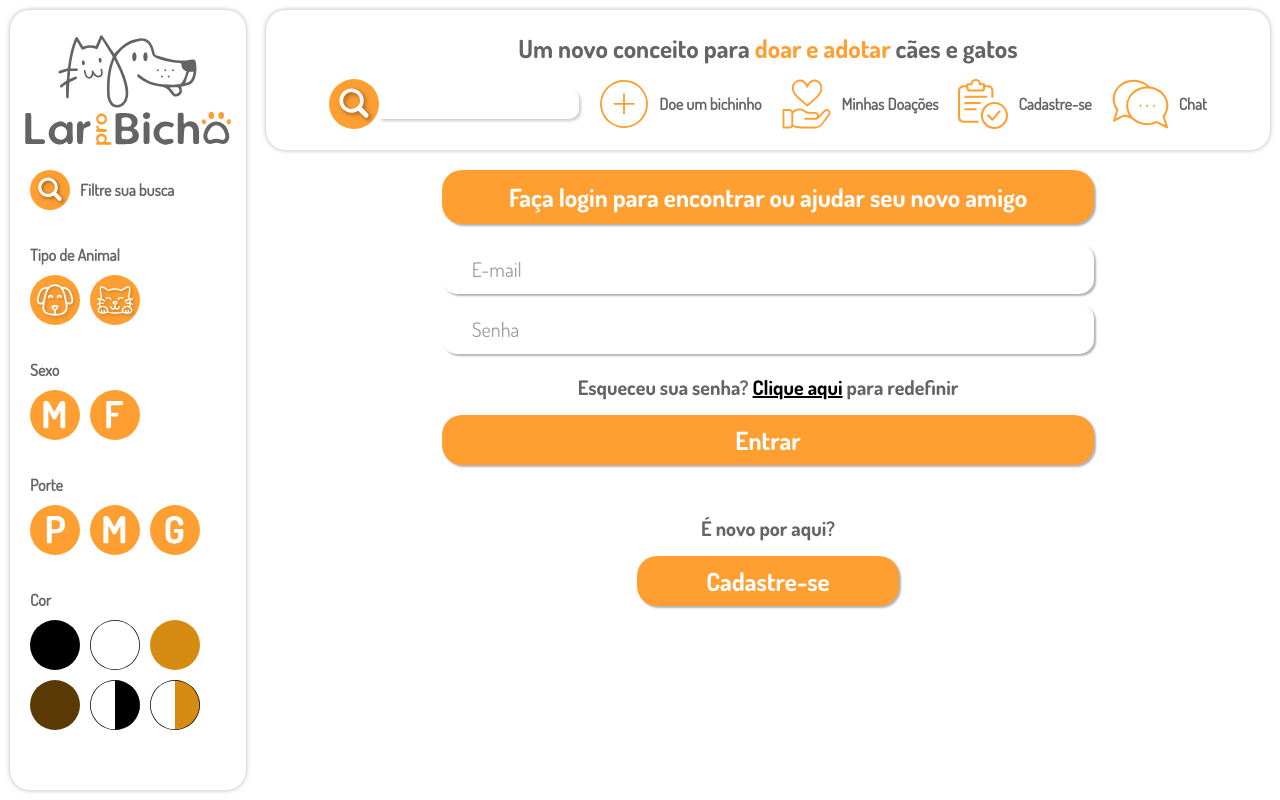
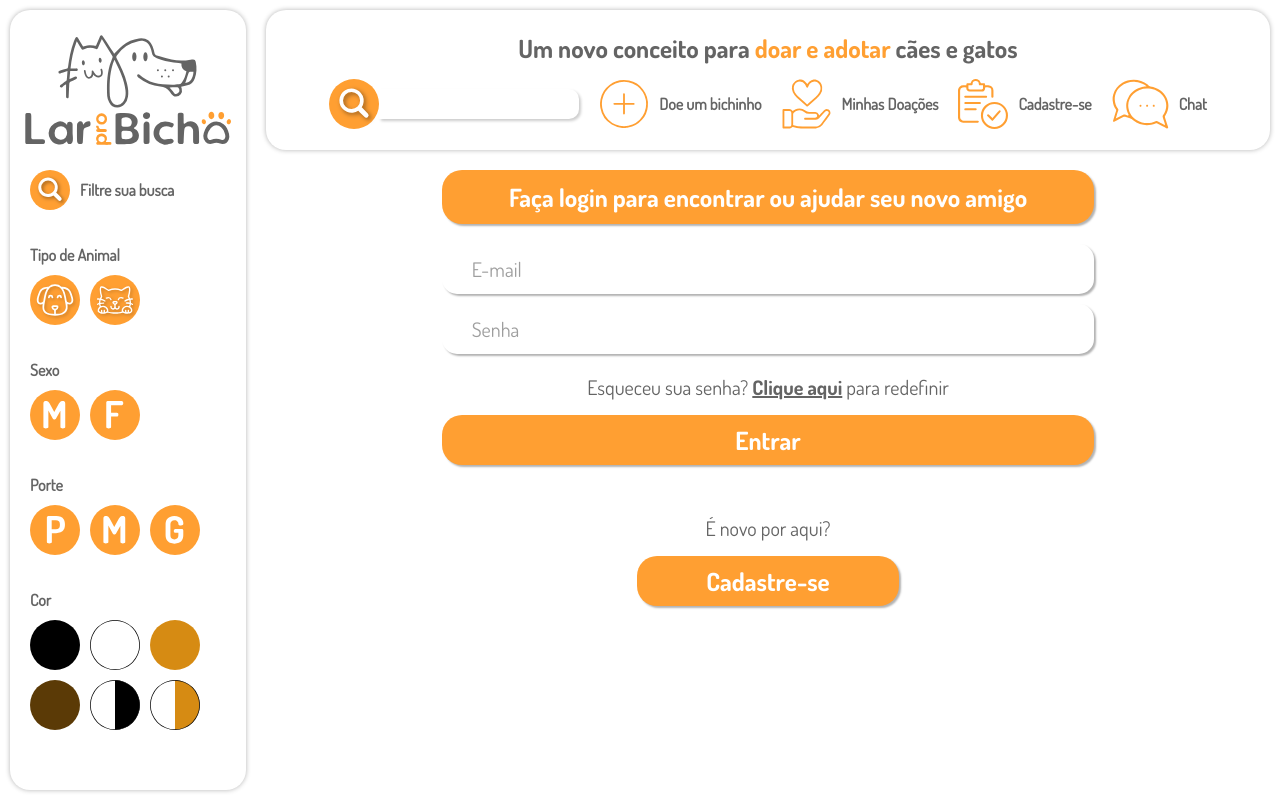
Before and after one commit to ICEI-PUC-Minas-PMV-SInt/pmv-sint-2023-2-e2-proj-front-t1-group3, a React (Create React App) app in the folder lar-pro-bicho-codificacao/: page /login in a window 1280 px wide. Built offline with nearby package versions, Linux system fonts and the light colour scheme.

Commit message:
Integrado o localStorage da pag Cadastro de Usuários a página de Login

```diff
--- a/lar-pro-bicho-codificacao/src/pages/CadastroUsuario.js
+++ b/lar-pro-bicho-codificacao/src/pages/CadastroUsuario.js
@@ -40,7 +40,7 @@ function CadastroUsuario() {
                 localStorage.setItem('nomeUsuario', nome)
                 localStorage.setItem('usuarios', JSON.stringify(usuarios))
 
-                alert(`Olá ${nome} cadastro efetuado com sucesso, estamos te redirecionando para a página inicial.`)
+                alert(`Olá ${nome} cadastro efetuado com sucesso, estamos te redirecionando para a página de login.`)
 
                 window.location.href = '/login'
             }
--- a/lar-pro-bicho-codificacao/src/pages/Login.css
+++ b/lar-pro-bicho-codificacao/src/pages/Login.css
@@ -74,13 +74,13 @@ input:focus-within {
     outline: 2px solid #FF9F32;
 }
 
-.esqueceuSenha h3{
-    font-family: dosis-bold;
+.esqueceuSenha h3 {
+    font-weight: normal;
+    color: #646464;
     font-size: 20px;
 }
 
-.esqueceuSenha h3 u{
-    color:black;
+.esqueceuSenha h3 a {
     font-family: dosis-bold;
     font-size: 20px;
 }
@@ -100,11 +100,12 @@ input:focus-within {
     cursor: pointer;
 }
 
-.subtituloNovoUsuario h3{
+.subtituloNovoUsuario h3 {
     font-size: 20px;
     margin-top: 50px;
     width: 100%;
-    font-family: dosis-bold;
+    font-family: dosis-regular;
+    font-weight: normal;
 }
 
 .botaoLaranja h2 {
--- a/lar-pro-bicho-codificacao/src/pages/Login.js
+++ b/lar-pro-bicho-codificacao/src/pages/Login.js
@@ -4,26 +4,43 @@ import Header from "../components/Header"
 import Aside from "../components/Aside"
 import { useState } from "react"
 
+let usuarios = JSON.parse(localStorage.getItem('usuarios'))
+
 function Login() {
     const [email, setEmail] = useState("")
     const [senha, setSenha] = useState("")
 
-    function esqueceuSenha(){
-        alert('Essa funcionalidade não esta disponivel')
+    function esqueceuSenha() {
+        alert('Essa funcionalidade não está disponivel')
     }
 
     function logar() {
 
-        if (email == 'teste@gmail.com' && senha == '12345678') {
-            alert('Logado com sucesso')
-            window.location.href = '/'
+        if (usuarios == null) {
+            alert('É necessário se cadastrar antes de efetuar o login. Redirecionando para a página de cadastro.')
+            window.location.href = '/cadastro-usuario'
         }
         else {
-            alert('Email ou senha inválida')
+            let usuarioValidado = false
+
+            usuarios.map((el, i) => {
+                if (email == usuarios[i].emailCad && senha == usuarios[i].senhaCad) {
+                    usuarioValidado = true
+                }
+            })
+
+            if (usuarioValidado == false) {
+                alert('Usuário ou senha incorretos, verifique por favor.')
+            }
+            else {
+                alert('Login efetuado com sucesso, você será redirecionado para a página inicial.')
+                window.location.href = '/'
+            }
         }
+
     }
 
-    function navegaCadastro(){
+    function navegaCadastro() {
         window.location.href = '/cadastro-usuario'
     }
 
@@ -57,7 +74,7 @@ function Login() {
                         <div className="limiteEntreElementos"></div>
 
                         <div className="esqueceuSenha">
-                            <h3>Esqueceu sua senha? <u onClick={esqueceuSenha}>Clique aqui</u> para redefinir</h3>
+                            <h3>Esqueceu sua senha? <a href="#" onClick={esqueceuSenha}>Clique aqui</a> para redefinir</h3>
                         </div>
 
                         <div className="limiteEntreElementos"></div>
```
